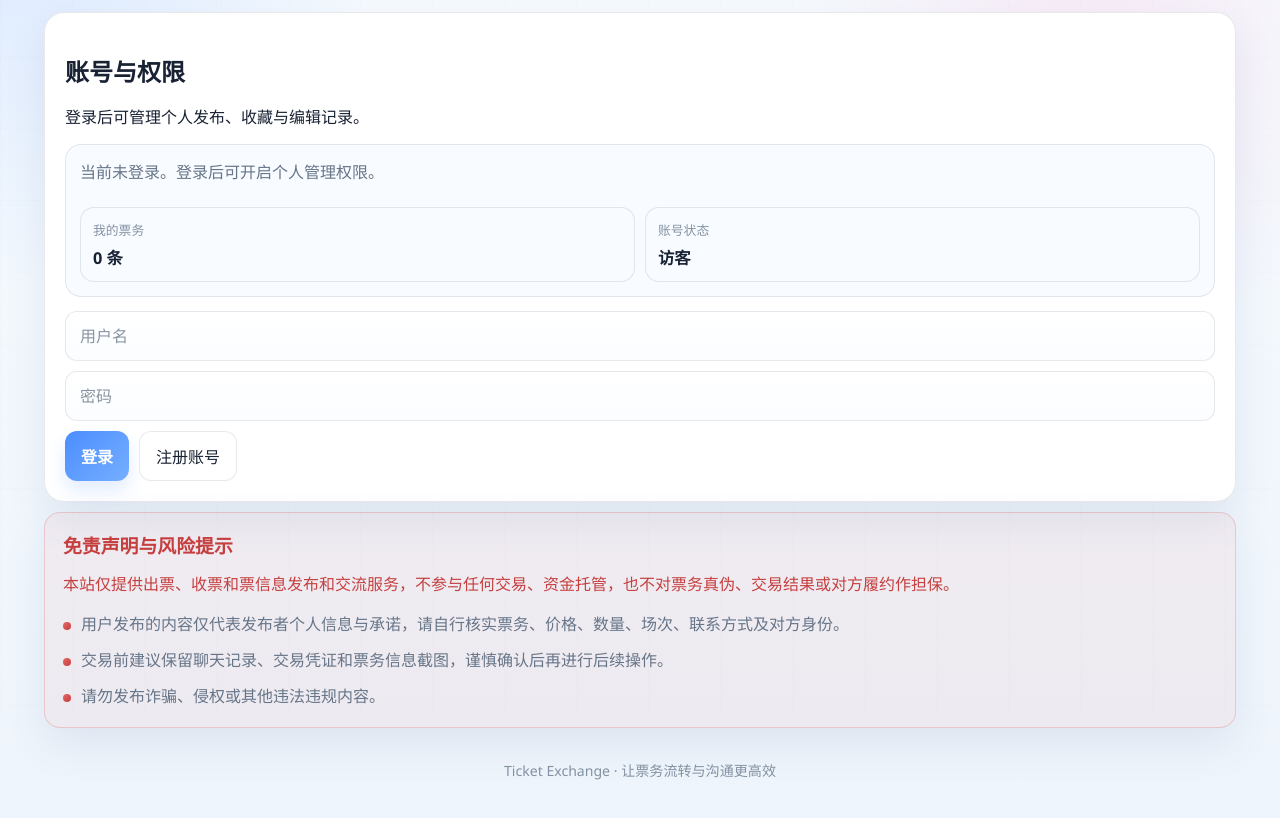
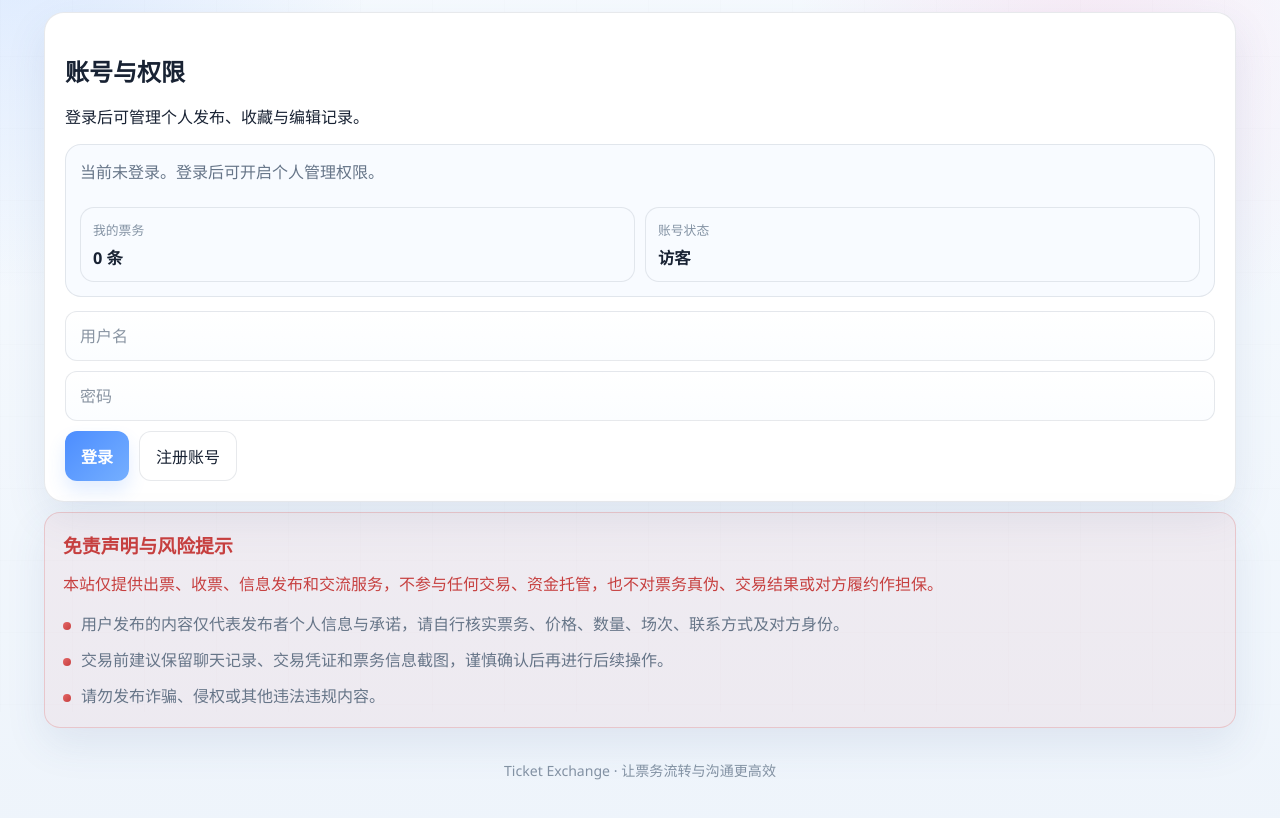
Before and after one commit to fsguoguo/ticket-exchange, a website: page index.html in a window 1280 px wide. Shown: the part 88-906 px from the top of the page. Drawn offline with Linux system fonts and the light colour scheme; no server answers.

```diff
--- a/index.html
+++ b/index.html
@@ -1738,7 +1738,7 @@
 
       <section class="container notice notice-disclaimer fade-in" style="animation-delay: 120ms;">
         <h3>免责声明与风险提示</h3>
-        <p>本站仅提供出票、收票和票信息发布和交流服务，不参与任何交易、资金托管，也不对票务真伪、交易结果或对方履约作担保。</p>
+        <p>本站仅提供出票、收票、信息发布和交流服务，不参与任何交易、资金托管，也不对票务真伪、交易结果或对方履约作担保。</p>
         <ul class="notice-list">
           <li>用户发布的内容仅代表发布者个人信息与承诺，请自行核实票务、价格、数量、场次、联系方式及对方身份。</li>
           <li>交易前建议保留聊天记录、交易凭证和票务信息截图，谨慎确认后再进行后续操作。</li>
```
